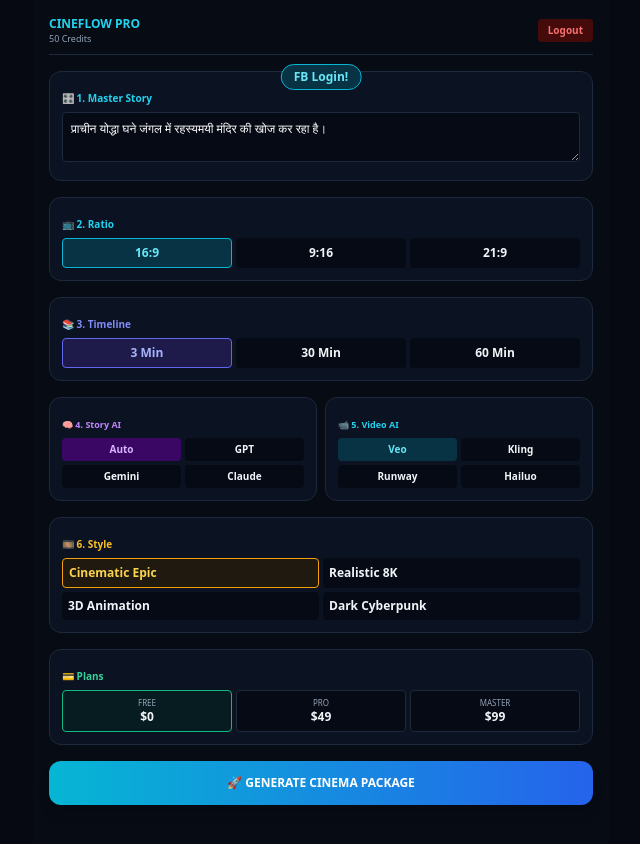
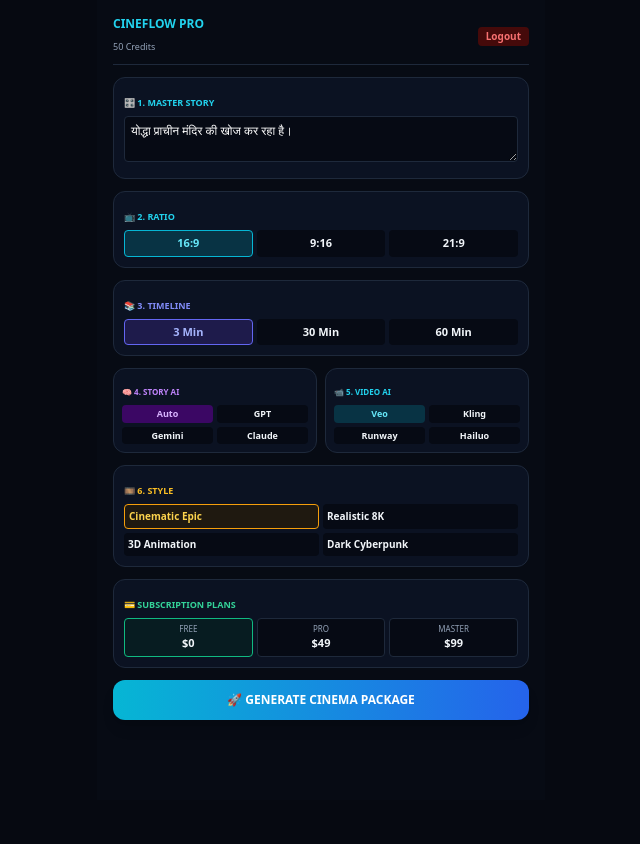
Before and after one commit to deepbhauak-wq/cineflow-ai, a Next.js app: page / in a window 1280 px wide. Both pictures are taken after a click on the button "🔵 Facebook". Shown: the top 844 px of the page, without its empty margins (319-959 px from the left). After the commit the page ends 800 px from the top, so only its background shows below. Built offline with nearby package versions, Linux system fonts and the light colour scheme.

Commit message:
Update page.jsx

```diff
--- a/app/page.jsx
+++ b/app/page.jsx
@@ -1,126 +1,127 @@
 "use client";
 import React, { useState } from "react";
 
-export default function CineFlowProStudio() {
-  const [user, setUser] = useState(false);
-  const [prompt, setPrompt] = useState("प्राचीन योद्धा घने जंगल में रहस्यमयी मंदिर की खोज कर रहा है।");
-  const [ratio, setRatio] = useState("16:9");
-  const [dur, setDur] = useState("3 Min");
-  const [story, setStory] = useState("Auto");
-  const [video, setVideo] = useState("Veo");
-  const [style, setStyle] = useState("Cinematic Epic");
-  const [plan, setPlan] = useState("free");
+export default function CineFlow() {
+  const [u, setU] = useState(false);
+  const [p, setP] = useState("योद्धा प्राचीन मंदिर की खोज कर रहा है।");
+  const [r, setR] = useState("16:9");
+  const [d, setD] = useState("3 Min");
+  const [sm, setSm] = useState("Auto");
+  const [vm, setVm] = useState("Veo");
+  const [st, setSt] = useState("Cinematic Epic");
+  const [pl, setPl] = useState("free");
   const [cr, setCr] = useState(50);
   const [msg, setMsg] = useState("");
   const [done, setDone] = useState(false);
-  const [editId, setEditId] = useState(null);
-  const [editText, setEditText] = useState("");
-  const [scenes, setScenes] = useState([]);
+  const [eid, setEid] = useState(null);
+  const [etxt, setEtxt] = useState("");
+  const [scs, setScs] = useState([]);
 
-  const pop = (t) => { setMsg(t); setTimeout(() => setMsg(""), 3000); };
+  const pop = (m) => { setMsg(m); setTimeout(() => setMsg(""), 2500); };
 
   const gen = () => {
     if (cr < 10) return pop("⚠️ Credits Over!");
-    pop("🚀 Rendering AI Film...");
+    pop("🚀 Rendering AI Video...");
     setTimeout(() => {
       setCr(c => c - 10);
-      setScenes([
-        { id: 1, title: "Scene 1", desc: "योद्धा घने जंगल में आगे बढ़ता है।", cam: "Wide Drone", voice: "तूफान शुरू हो गया..." },
-        { id: 2, title: "Scene 2", desc: "मंदिर के द्वार पर दिव्य रोशनी।", cam: "Dolly In", voice: "दरवाजा खुल गया..." }
+      setScs([
+        { id: 1, t: "Scene 1", desc: "योद्धा जंगल में आगे बढ़ता है।", c: "Wide Drone", v: "तूफान शुरू..." },
+        { id: 2, t: "Scene 2", desc: "मंदिर के द्वार पर दिव्य रोशनी।", c: "Dolly In", v: "द्वार खुल गया..." }
       ]);
       setDone(true);
-      pop("✅ Render Complete!");
-    }, 1500);
+      pop("✅ Render Done!");
+    }, 1200);
   };
 
-  if (!user) {
+  if (!u) {
     return (
       <div className="min-h-screen bg-[#070b14] text-white flex items-center justify-center p-4">
-        <div className="w-full max-w-sm bg-[#0b1222] p-6 rounded-3xl border border-slate-800 space-y-3 text-center">
-          <h2 className="text-base font-black">🎬 CineFlow Studio Login</h2>
+        <div className="w-full max-w-xs bg-[#0b1222] p-5 rounded-2xl border border-slate-800 space-y-3 text-center">
+          <h2 className="text-sm font-black uppercase tracking-wider text-cyan-400">🎬 CineFlow Pro Login</h2>
           <div className="grid grid-cols-2 gap-2">
-            <button onClick={() => { setUser(true); pop("Google Login!"); }} className="p-2 bg-white text-black font-bold text-xs rounded-xl">🌐 Google</button>
-            <button onClick={() => { setUser(true); pop("FB Login!"); }} className="p-2 bg-[#1877F2] font-bold text-xs rounded-xl">🔵 Facebook</button>
+            <button onClick={() => { setU(true); pop("Google Login!"); }} className="p-2 bg-white text-black font-bold text-[11px] rounded-lg">🌐 Google</button>
+            <button onClick={() => { setU(true); pop("FB Login!"); }} className="p-2 bg-[#1877F2] text-white font-bold text-[11px] rounded-lg">🔵 Facebook</button>
           </div>
-          <button onClick={() => { setUser(true); pop("Direct Enter!"); }} className="w-full py-2.5 bg-cyan-600 font-bold text-xs rounded-xl uppercase">Enter Studio</button>
+          <button onClick={() => { setU(true); pop("Enter!"); }} className="w-full py-2 bg-cyan-600 font-bold text-xs rounded-lg uppercase">Enter Studio</button>
         </div>
       </div>
     );
   }
 
   return (
-    <div className="min-h-screen bg-[#070b14] text-slate-100 p-4 pb-20 max-w-xl mx-auto space-y-4">
-      <header className="flex justify-between items-center border-b border-slate-800 pb-2">
-        <div><h1 className="text-xs font-black text-cyan-400">CINEFLOW PRO</h1><p className="text-[9px] text-slate-400">{cr} Credits</p></div>
-        <button onClick={() => { setUser(false); setDone(false); }} className="text-[10px] bg-red-950 text-red-400 px-2.5 py-1 rounded font-bold">Logout</button>
-      </header>
-
-      {msg && <div className="fixed top-12 left-1/2 -translate-x-1/2 bg-cyan-950 text-cyan-300 border border-cyan-500 px-3 py-1 rounded-full text-xs font-bold z-50">{msg}</div>}
-
-      <div className="p-3 bg-[#0b1222] border border-slate-800 rounded-xl space-y-1">
-        <label className="text-[10px] font-bold text-cyan-400">🎛️ 1. Master Story</label>
-        <textarea value={prompt} onChange={(e) => setPrompt(e.target.value)} rows={2} className="w-full bg-[#060a14] border border-slate-800 rounded p-2 text-xs text-white outline-none" />
+    <div className="min-h-screen bg-[#070b14] text-slate-100 p-4 pb-16 max-w-md mx-auto space-y-3">
+      <div className="flex justify-between items-center border-b border-slate-800 pb-2">
+        <div><h1 className="text-xs font-black text-cyan-400 uppercase">CineFlow Pro</h1><span className="text-[9px] text-slate-400">{cr} Credits</span></div>
+        <button onClick={() => { setU(false); setDone(false); }} className="text-[10px] bg-red-950 text-red-400 px-2 py-0.5 rounded font-bold">Logout</button>
       </div>
 
-      <div className="p-3 bg-[#0b1222] border border-slate-800 rounded-xl space-y-1">
-        <label className="text-[10px] font-bold text-cyan-400">📺 2. Ratio</label>
-        <div className="grid grid-cols-3 gap-1">{["16:9", "9:16", "21:9"].map(r => <button key={r} onClick={() => setRatio(r)} className={`p-1.5 rounded text-xs font-bold ${ratio === r ? "bg-cyan-950 border border-cyan-500 text-cyan-300" : "bg-[#060a14]"}`}>{r}</button>)}</div>
+      {msg && <div className="fixed top-3 left-1/2 -translate-x-1/2 bg-cyan-950 text-cyan-300 border border-cyan-500 px-3 py-1 rounded-full text-[10px] font-bold z-50">{msg}</div>}
+
+      <div className="p-2.5 bg-[#0b1222] border border-slate-800 rounded-xl space-y-1">
+        <label className="text-[9px] font-bold text-cyan-400 uppercase">🎛️ 1. Master Story</label>
+        <textarea value={p} onChange={e => setP(e.target.value)} rows={2} className="w-full bg-[#060a14] p-1.5 text-xs text-white rounded outline-none border border-slate-800" />
       </div>
 
-      <div className="p-3 bg-[#0b1222] border border-slate-800 rounded-xl space-y-1">
-        <label className="text-[10px] font-bold text-indigo-400">📚 3. Timeline</label>
-        <div className="grid grid-cols-3 gap-1">{["3 Min", "30 Min", "60 Min"].map(d => <button key={d} onClick={() => setDur(d)} className={`p-1.5 rounded text-xs font-bold ${dur === d ? "bg-indigo-950 border border-indigo-500 text-indigo-300" : "bg-[#060a14]"}`}>{d}</button>)}</div>
+      <div className="p-2.5 bg-[#0b1222] border border-slate-800 rounded-xl space-y-1">
+        <label className="text-[9px] font-bold text-cyan-400 uppercase">📺 2. Ratio</label>
+        <div className="grid grid-cols-3 gap-1">{["16:9", "9:16", "21:9"].map(x => <button key={x} onClick={() => setR(x)} className={`p-1 text-[11px] font-bold rounded ${r === x ? "bg-cyan-950 border border-cyan-500 text-cyan-300" : "bg-[#060a14]"}`}>{x}</button>)}</div>
+      </div>
+
+      <div className="p-2.5 bg-[#0b1222] border border-slate-800 rounded-xl space-y-1">
+        <label className="text-[9px] font-bold text-indigo-400 uppercase">📚 3. Timeline</label>
+        <div className="grid grid-cols-3 gap-1">{["3 Min", "30 Min", "60 Min"].map(x => <button key={x} onClick={() => setD(x)} className={`p-1 text-[11px] font-bold rounded ${d === x ? "bg-indigo-950 border border-indigo-500 text-indigo-300" : "bg-[#060a14]"}`}>{x}</button>)}</div>
       </div>
 
       <div className="grid grid-cols-2 gap-2">
-        <div className="p-3 bg-[#0b1222] border border-slate-800 rounded-xl space-y-1">
-          <label className="text-[9px] font-bold text-purple-400">🧠 4. Story AI</label>
-          <div className="grid grid-cols-2 gap-1">{["Auto", "GPT", "Gemini", "Claude"].map(m => <button key={m} onClick={() => setStory(m)} className={`py-1 rounded text-[10px] font-bold ${story === m ? "bg-purple-950 text-purple-300" : "bg-[#060a14]"}`}>{m}</button>)}</div>
+        <div className="p-2 bg-[#0b1222] border border-slate-800 rounded-xl space-y-1">
+          <label className="text-[8px] font-bold text-purple-400 uppercase">🧠 4. Story AI</label>
+          <div className="grid grid-cols-2 gap-1">{["Auto", "GPT", "Gemini", "Claude"].map(x => <button key={x} onClick={() => setSm(x)} className={`py-0.5 text-[9px] font-bold rounded ${sm === x ? "bg-purple-950 text-purple-300" : "bg-[#060a14]"}`}>{x}</button>)}</div>
         </div>
-        <div className="p-3 bg-[#0b1222] border border-slate-800 rounded-xl space-y-1">
-          <label className="text-[9px] font-bold text-cyan-400">📹 5. Video AI</label>
-          <div className="grid grid-cols-2 gap-1">{["Veo", "Kling", "Runway", "Hailuo"].map(v => <button key={v} onClick={() => setVideo(v)} className={`py-1 rounded text-[10px] font-bold ${video === v ? "bg-cyan-950 text-cyan-300" : "bg-[#060a14]"}`}>{v}</button>)}</div>
+        <div className="p-2 bg-[#0b1222] border border-slate-800 rounded-xl space-y-1">
+          <label className="text-[8px] font-bold text-cyan-400 uppercase">📹 5. Video AI</label>
+          <div className="grid grid-cols-2 gap-1">{["Veo", "Kling", "Runway", "Hailuo"].map(x => <button key={x} onClick={() => setVm(x)} className={`py-0.5 text-[9px] font-bold rounded ${vm === x ? "bg-cyan-950 text-cyan-300" : "bg-[#060a14]"}`}>{x}</button>)}</div>
         </div>
       </div>
-            <div className="p-3 bg-[#0b1222] border border-slate-800 rounded-xl space-y-1">
-        <label className="text-[10px] font-bold text-amber-400">🎞️ 6. Style</label>
-        <div className="grid grid-cols-2 gap-1">{["Cinematic Epic", "Realistic 8K", "3D Animation", "Dark Cyberpunk"].map(s => <button key={s} onClick={() => setStyle(s)} className={`p-1.5 rounded text-xs font-bold text-left ${style === s ? "bg-[#1f1910] border border-amber-500 text-amber-300" : "bg-[#060a14]"}`}>{s}</button>)}</div>
+
+      <div className="p-2.5 bg-[#0b1222] border border-slate-800 rounded-xl space-y-1">
+        <label className="text-[9px] font-bold text-amber-400 uppercase">🎞️ 6. Style</label>
+        <div className="grid grid-cols-2 gap-1">{["Cinematic Epic", "Realistic 8K", "3D Animation", "Dark Cyberpunk"].map(x => <button key={x} onClick={() => setSt(x)} className={`p-1 text-[10px] font-bold text-left rounded ${st === x ? "bg-[#1f1910] border border-amber-500 text-amber-300" : "bg-[#060a14]"}`}>{x}</button>)}</div>
       </div>
 
-      <div className="p-3 bg-[#0b1222] border border-slate-800 rounded-xl space-y-1">
-        <label className="text-[10px] font-bold text-emerald-400">💳 Plans</label>
+      <div className="p-2.5 bg-[#0b1222] border border-slate-800 rounded-xl space-y-1">
+        <label className="text-[9px] font-bold text-emerald-400 uppercase">💳 Subscription Plans</label>
         <div className="grid grid-cols-3 gap-1">
-          {[{ id: "free", n: "Free", p: "$0", c: 50 }, { id: "pro", n: "Pro", p: "$49", c: 1500 }, { id: "mas", n: "Master", p: "$99", c: 5000 }].map(pl => (
-            <button key={pl.id} onClick={() => { setPlan(pl.id); setCr(pl.c); pop(`Switched: ${pl.n}`); }} className={`p-1.5 rounded border text-center ${plan === pl.id ? "border-emerald-500 bg-emerald-950/40" : "bg-[#060a14] border-slate-800"}`}>
-              <div className="text-[8px] uppercase text-slate-400">{pl.n}</div><div className="text-xs font-black">{pl.p}</div>
+          {[{ id: "free", n: "Free", p: "$0", c: 50 }, { id: "pro", n: "Pro", p: "$49", c: 1500 }, { id: "mas", n: "Master", p: "$99", c: 5000 }].map(x => (
+            <button key={x.id} onClick={() => { setPl(x.id); setCr(x.c); pop(x.n); }} className={`p-1 border rounded text-center ${pl === x.id ? "border-emerald-500 bg-emerald-950/40" : "bg-[#060a14] border-slate-800"}`}>
+              <div className="text-[8px] uppercase text-slate-400">{x.n}</div><div className="text-[11px] font-black">{x.p}</div>
             </button>
           ))}
         </div>
       </div>
 
-      <button onClick={gen} className="w-full py-3.5 bg-gradient-to-r from-cyan-500 to-blue-600 rounded-xl font-bold text-xs uppercase text-white shadow-lg">🚀 Generate Cinema Package</button>
+      <button onClick={gen} className="w-full py-3 bg-gradient-to-r from-cyan-500 to-blue-600 rounded-xl font-black text-xs uppercase text-white shadow-lg">🚀 Generate Cinema Package</button>
 
       {done && (
-        <div className="pt-3 border-t border-slate-800 space-y-3">
-          <h3 className="text-xs font-bold uppercase text-white">🎬 Scene Timeline</h3>
-          {scenes.map(sc => (
-            <div key={sc.id} className="bg-[#0b1222] border border-slate-800 p-3 rounded-xl space-y-2">
-              <div className="flex justify-between text-xs font-bold text-cyan-400"><span>{sc.title}</span><span className="text-[9px] text-slate-400">{sc.cam}</span></div>
-              {editId === sc.id ? (
+        <div className="pt-2 border-t border-slate-800 space-y-2">
+          <h3 className="text-[10px] font-black uppercase text-white">🎬 Scene Timeline</h3>
+          {scs.map(s => (
+            <div key={s.id} className="bg-[#0b1222] border border-slate-800 p-2.5 rounded-xl space-y-1.5">
+              <div className="flex justify-between text-[11px] font-bold text-cyan-400"><span>{s.t}</span><span className="text-[9px] text-slate-400">{s.c}</span></div>
+              {eid === s.id ? (
                 <div className="space-y-1">
-                  <textarea value={editText} onChange={e => setEditText(e.target.value)} className="w-full bg-[#060a14] p-1.5 text-xs text-white rounded border border-cyan-500" />
+                  <textarea value={etxt} onChange={e => setEtxt(e.target.value)} className="w-full bg-[#060a14] p-1 text-xs text-white rounded border border-cyan-500" />
                   <div className="flex gap-1">
-                    <button onClick={() => { setScenes(scenes.map(s => s.id === sc.id ? { ...s, desc: editText } : s)); setEditId(null); pop("Scene Saved!"); }} className="flex-1 py-1 bg-emerald-600 text-[10px] font-bold rounded">Save</button>
-                    <button onClick={() => setEditId(null)} className="px-2 py-1 bg-slate-800 text-[10px] rounded">Cancel</button>
+                    <button onClick={() => { setScs(scs.map(x => x.id === s.id ? { ...x, desc: etxt } : x)); setEid(null); pop("Saved!"); }} className="flex-1 py-1 bg-emerald-600 text-[9px] font-bold rounded">Save</button>
+                    <button onClick={() => setEid(null)} className="px-2 py-1 bg-slate-800 text-[9px] rounded">Cancel</button>
                   </div>
                 </div>
               ) : (
                 <>
-                  <p className="text-xs text-slate-300 bg-[#060a14] p-2 rounded">{sc.desc}</p>
-                  <p className="text-[10px] text-slate-400 italic">🎙️ "{sc.voice}"</p>
-                  <div className="flex gap-2">
-                    <button onClick={() => { pop(`🔄 Scene ${sc.id} Re-rendering...`); }} className="flex-1 py-1.5 bg-cyan-950 border border-cyan-500 text-cyan-300 text-[10px] font-bold rounded">🔄 Regenerate</button>
-                    <button onClick={() => { setEditId(sc.id); setEditText(sc.desc); }} className="px-3 py-1.5 bg-slate-800 text-slate-200 text-[10px] font-bold rounded">✏️ Edit</button>
+                  <p className="text-[11px] text-slate-300 bg-[#060a14] p-1.5 rounded">{s.desc}</p>
+                  <p className="text-[9px] text-slate-400 italic">🎙️ "{s.v}"</p>
+                  <div className="flex gap-1.5 pt-0.5">
+                    <button onClick={() => pop(`🔄 Re-rolling Scene ${s.id}...`)} className="flex-1 py-1 bg-cyan-950 border border-cyan-500 text-cyan-300 text-[9px] font-bold rounded">🔄 Regenerate</button>
+                    <button onClick={() => { setEid(s.id); setEtxt(s.desc); }} className="px-2.5 py-1 bg-slate-800 text-slate-200 text-[9px] font-bold rounded">✏️ Edit</button>
                   </div>
                 </>
               )}
@@ -130,4 +131,4 @@ export default function CineFlowProStudio() {
       )}
     </div>
   );
-}
+             }
```
